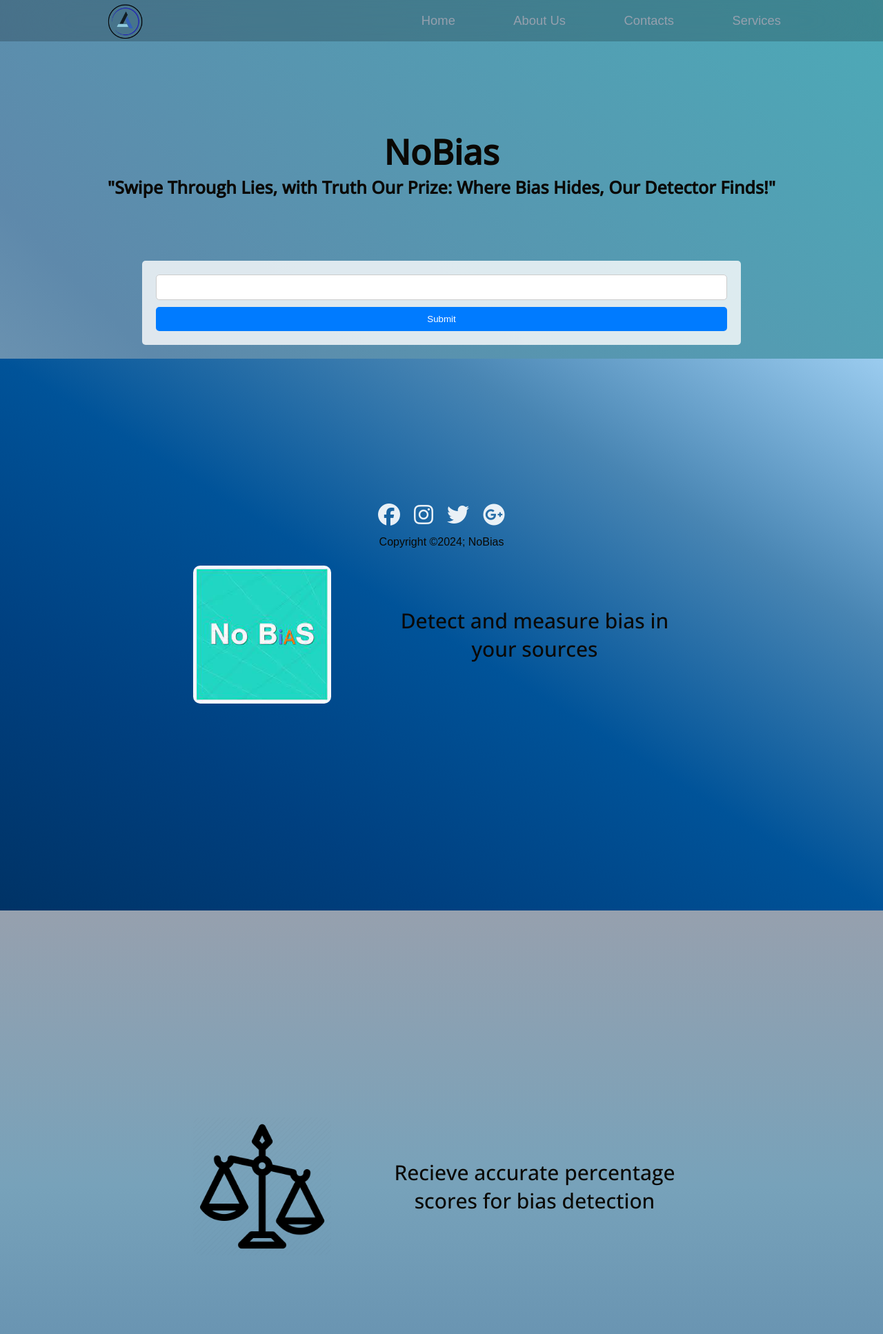
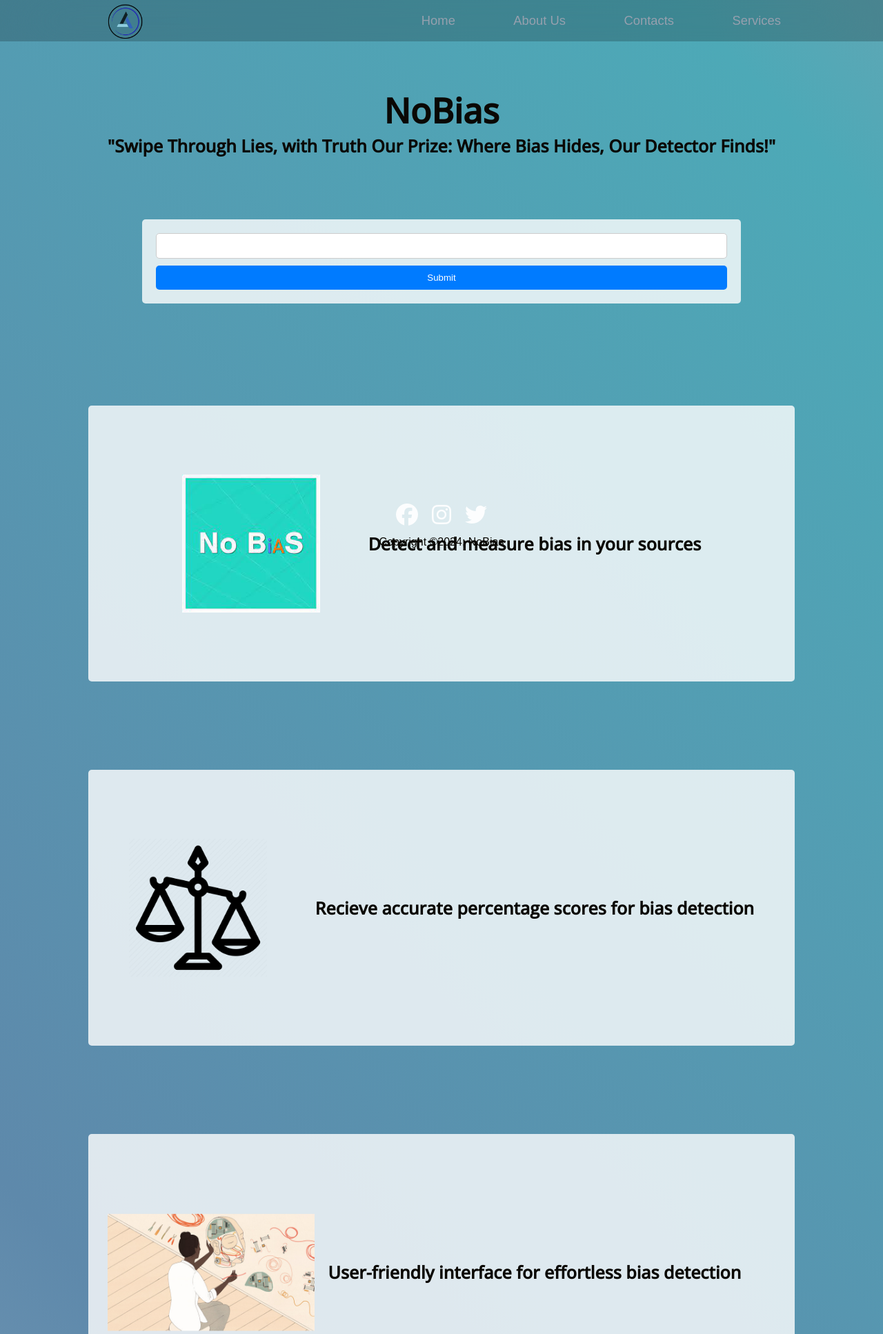
Before and after one commit to Allen-ISD-Computer-Science/REPO_NoBias_2024, a Django app: page / in a window 1280 px wide. Shown: the top 1934 px of the page at 69% size. Run offline with Django 4.2, Linux system fonts and the light colour scheme.

Commit message:
Changed the div for the content of submitLink and removed slides

```diff
--- a/nobiasapp/static/css/style.css
+++ b/nobiasapp/static/css/style.css
@@ -2,9 +2,9 @@
 
 body {
     font-family: 'Arial', sans-serif;
-    background: linear-gradient(to right top, #0a0803, #96a0ae, #afc2cc, #5e89ab, #4da9b7, #de96a4);
-    background-size: 300% 300%;
-    min-height: 100vh;
+    background: linear-gradient(to right top, #96a0ae, #afc2cc, #5e89ab, #4da9b7, #de96a4);
+    background-size: 400% 400%;
+    /* min-height: 100vh; */
     animation: gradientAnimation 5s ease infinite;
 }
 
@@ -81,7 +81,7 @@ p {
     left: 0;
     width: 100%;
     height: 100%;
-    background:rgba(0, 0, 0, .2);
+    background: rgba(0, 0, 0, .2);
     backdrop-filter: blur(50px);
     z-index: -1;
 
@@ -108,7 +108,7 @@ p {
 .navbar a {
     position: relative;
     font-size: 1.15rem;
-    color:#96a0ae;
+    color: #96a0ae;
     text-decoration: none;
     font-weight: 500;
     margin-left: 2.5rem;
@@ -119,7 +119,7 @@ p {
 
 .navbar a:hover {
 
-    color:#0ef;
+    color: #0ef;
 }
 
 .navbar a span {
@@ -253,7 +253,7 @@ p {
 
 .socialIcons a:hover {
 
-    background-color:#de96a4;
+    background-color: #de96a4;
     transition: 0.5s;
 }
 
--- a/nobiasapp/templates/submitLink.html
+++ b/nobiasapp/templates/submitLink.html
@@ -14,69 +14,33 @@
             integrity="sha512-DTOQO9RWCH3ppGqcWaEA1BIZOC6xxalwEsw9c2QQeAIftl+Vegovlnee1c9QX4TctnWMn13TZye+giMm8e2LwA=="
             crossorigin="anonymous" referrerpolicy="no-referrer" />
         <style>
-
+            .whitebox {
+                background-color: rgba(256, 256, 256, 0.8);
+                display: flex;
+                justify-content: center;
+                align-items: center;
+                width: 80%;
+                padding: 15px;
+                border-radius: 5px;
+                padding: 20px;
+                gap: 50px;
+                margin: auto;
+                flex-direction: row;
+                height: 400px;
+                margin-top: 10%;
+                margin-bottom: 10%;
+            }
+            .whitebox img{
+                width: 200px;
+                margin-right: 20px;
+            }
 
             .content-container {
                 width: 100%;
                 height: 100vh;
 
-
             }
 
-            .slides {
-
-                width: 100%;
-                height: 100vh;
-                display: flex;
-                align-items: center;
-                justify-content: center;
-                gap: 50px;
-                color: #7d3745;
-                position: relative;
-            }
-
-            .slide1:before {
-    background-color: #0a0803;
-}
-
-.slide2:before {
-    background-color: #96a0ae;
-}
-
-.slide3:before {
-    background-color: #afc2cc;
-}
-
-
-            .slides img {
-
-                width: 200px;
-                border-radius: 10px;
-                margin-right: 20px;
-            }
-
-            .slides h2 {
-
-                font-size: 30px;
-                font-weight: 500;
-                max-width: 450px;
-
-            }
-
-            .slide1 {
-                background: linear-gradient(to right top, #003366, #004080, #005399, #4885b3, #9bccef);
-                background-position: 0% 70%;
-            }
-
-            .slide2 {
-                background: linear-gradient(#96a0ae, #77a2ba, #5e89ab);
-
-            }
-
-            .slide3 {
-                background: linear-gradient(#44638e, #afc2cc, #5e89ab);
-
-            }
 
             .logo img {
                 width: 100px;
@@ -113,9 +77,7 @@
 
             </nav>
         </header>
-        <div style="margin-top: 60px;">
-            <h1>NoBias</h1>
-        </div>
+
         <div class="loader-container" id="loaderContainer">
             <div class="loader">
                 <img src="{% static 'img/backgroundloadui.png' %}" alt="Loading Image"
@@ -130,7 +92,7 @@
                     style="width:150px;height:150px;opacity:0.9;position:absolute;">
             </div>
         </div>
-
+        <h1>NoBias</h1>
         <h2>"Swipe Through Lies, with Truth Our Prize: Where Bias Hides, Our Detector Finds!"</h2>
 
         <!-- Link Box -->
@@ -146,17 +108,17 @@
 
 
         <div class="content-container">
-            <div class="slides slide1">
+            <div class="whitebox">
                 <img src="{% static 'img/pic-1.png' %}" alt="pic-1">
                 <h2>Detect and measure bias in your sources</h2>
             </div>
 
-            <div class="slides slide2">
+            <div class="whitebox">
                 <img src="{% static 'img/pic-2.png' %}" alt="pic-2">
                 <h2>Recieve accurate percentage scores for bias detection</h2>
             </div>
-            <div class="slides slide3">
-                <img src="{% static 'img/pic-3.png' %}" alt="pic-3" style="scale: 1.5;">
+            <div class="whitebox">
+                <img src="{% static 'img/pic-3.png' %}" alt="pic-3" style="scale: 1.5; position: inherit;">
                 <h2>User-friendly interface for effortless bias detection</h2>
             </div>
 
@@ -167,16 +129,7 @@
                     <a href=""><i class="fa-brands fa-facebook "></i></a>
                     <a href=""><i class="fa-brands fa-instagram "></i></a>
                     <a href=""><i class="fa-brands fa-twitter "></i></a>
-                    <a href=""><i class="fa-brands fa-google-plus "></i></a>
                 </div>
-                <!-- <div class="footerNav">
-                    <ul>
-                        <li><a href="">Home</a></li>
-                        <li><a href="">About</a></li>
-                        <li><a href="">Contact Us</a></li>
-                        <li><a href="">Our Team</a></li>
-                    </ul>
-                </div> -->
 
                 <div class="footerBottom">
                     <p>Copyright &copy;2024; NoBias</p>
--- a/nobiasapp/templates/successPage.html
+++ b/nobiasapp/templates/successPage.html
@@ -68,6 +68,7 @@
             </div>
 
             <ul style="list-style-type: none; padding: 0; ">
+
                 {% for link in thisVar %}
                 <li
                     style="font-family: 'Open Sans', sans-serif; color: #003366; word-wrap: break-word;line-height: 40px;">
```
Also changed, not shown: db.sqlite3.
